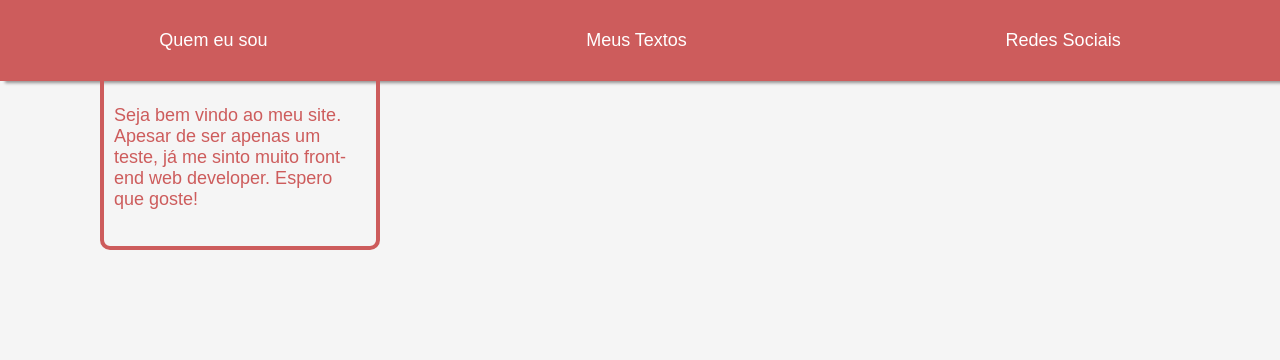
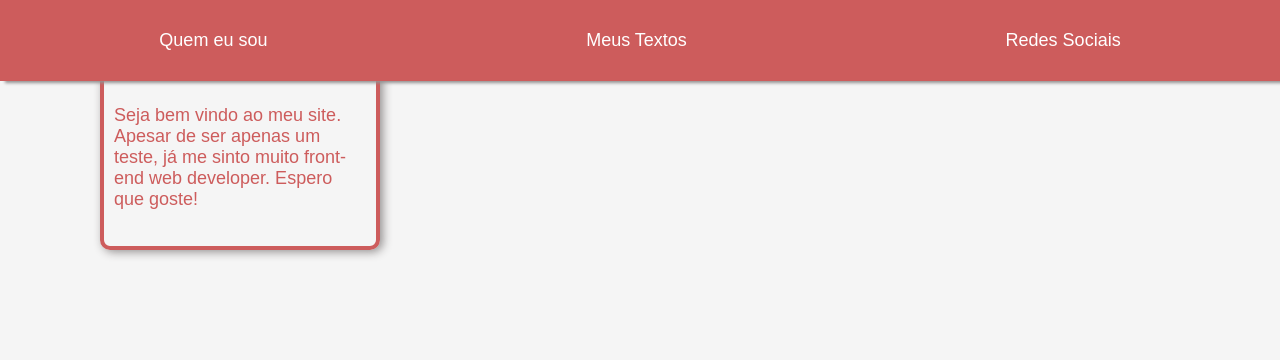
Before and after one commit to moniquebastos/meusite, a plain HTML site: page index.html in a window 1280 px wide. Shown: the top 360 px of the page. Drawn offline with Linux system fonts and the light colour scheme.

Commit message:
Segunda modificação do meu site

```diff
--- a/css/estilos.css
+++ b/css/estilos.css
@@ -118,6 +118,8 @@ header {
 
       color: indianred;
       border-radius: 0px 0px 10px 10px;
+      z-index: -10;
+      box-shadow: 3px 2px 10px rgb(148, 144, 144)
   }
 
   @media (min-width: 400px) {
```
Also changed, not shown: index.html (+1 -1 lines).
